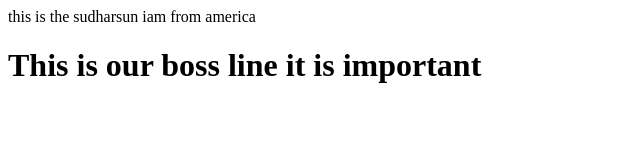
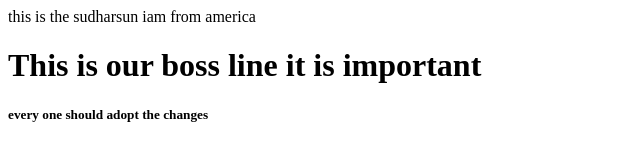
Before and after one commit to Sudha28-05-2008/Git-Hub, a plain HTML site: page index.html in a window 1280 px wide. Shown: the whole page, without its empty margins (0-640 px from the left). Drawn offline with Linux system fonts and the light colour scheme.

Commit message:
Update index.html

```diff
--- a/index.html
+++ b/index.html
@@ -1,3 +1,4 @@
 <p>this is the sudharsun iam from america
 </p>
 <h1>This is our boss line it is important</h1>
+<h5>every one should adopt the changes</h5>
```
